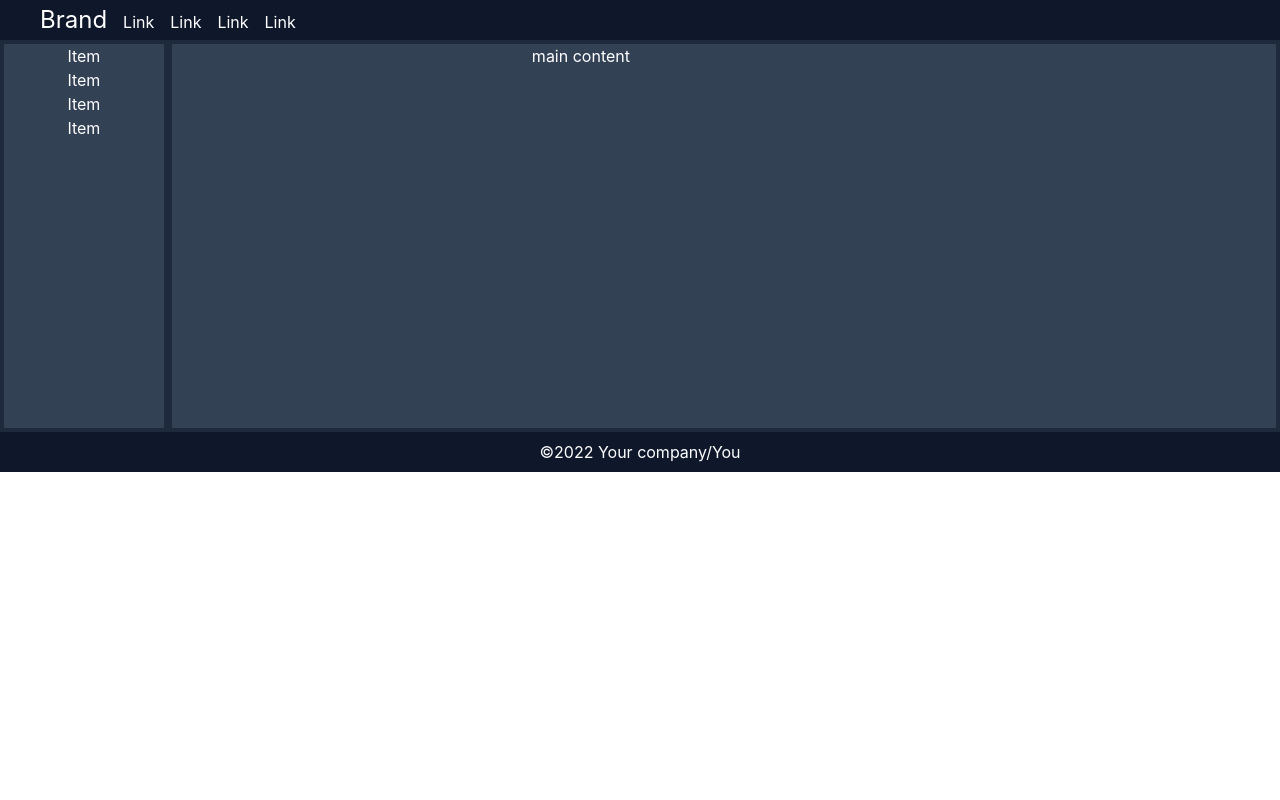
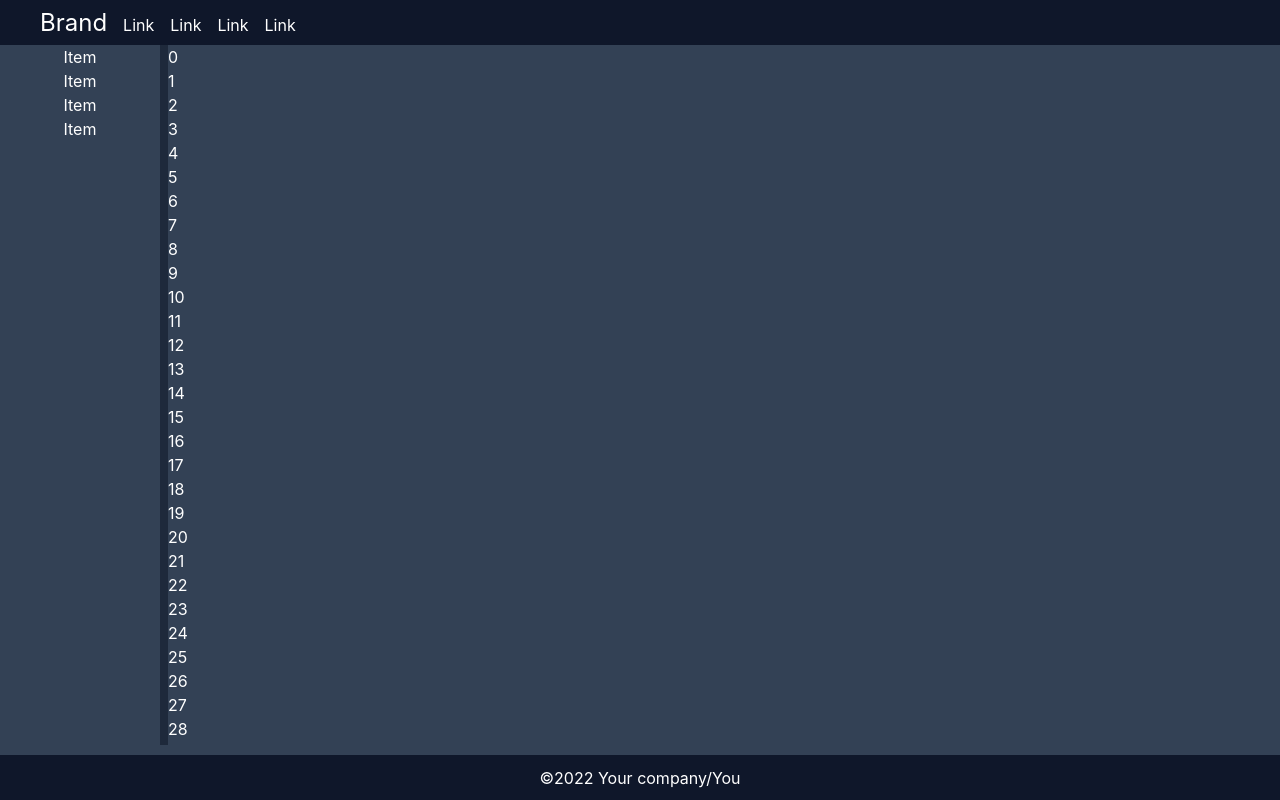
Before and after one commit to DavidHotaran/layouts-and-components, a Next.js app: page /dashboard in a window 1280 px wide. Built offline with nearby package versions, Linux system fonts and the light colour scheme.

Commit message:
working design

```diff
--- a/components/Footer.js
+++ b/components/Footer.js
@@ -1,6 +1,6 @@
 export default function Footer() {
     return (
-        <footer className='bg-slate-900 h-10 flex items-center justify-center'>
+        <footer className='bg-slate-900 min-h-[45px] flex items-center justify-center mt-auto'>
             &#169;{new Date().getFullYear()} {'Your company/You'}
         </footer>
     );
--- a/components/Navbar.js
+++ b/components/Navbar.js
@@ -1,6 +1,6 @@
 export default function Navbar() {
     return (
-        <div className='bg-slate-900 h-10 flex items-center pl-8'>
+        <div className='bg-slate-900 min-h-[45px] flex items-center pl-8'>
             <NavBrand />
             <NavLink />
             <NavLink />
--- a/pages/dashboard.js
+++ b/pages/dashboard.js
@@ -4,21 +4,19 @@ import Footer from "../components/Footer";
 
 export default function Dashboard() {
     return (
-        <div className='bg-slate-700 text-white h-full'>
+        <div className='bg-slate-700 text-white min-h-screen flex flex-col'>
             <Navbar />
-            <div className='flex h-[100%]'>
-                <div className='w-48 border-4 border-slate-800'>
-                    <div className='flex flex-col items-center h-full'>
+            <div className='flex min-h-full'>
+                <div className='w-48 border-r-8 border-r-slate-800'>
+                    <div className='flex flex-col items-center'>
                         <Link />
                         <Link />
                         <Link />
                         <Link />
                     </div>
                 </div>
-                <div className='w-full flex justify-center border-4 border-slate-800'>
-                    <div className='w-96 h-96'>
-                        main content
-                    </div>
+                <div className='w-full h-[90vh] md:h-[87.5vh] overflow-y-auto border-slate-800'>
+                {Array(100).fill("").map((item, index) => <div key={index}>{index}</div>)}
                 </div>
             </div>
             <Footer />
@@ -28,7 +26,7 @@ export default function Dashboard() {
 
 function Link() {
     return (
-        <div className='cursor-pointer text-center hover:bg-slate-300 hover:text-black w-full'>
+        <div className='cursor-pointer text-center hover:text-slate-400'>
             Item
         </div>
     );
```
